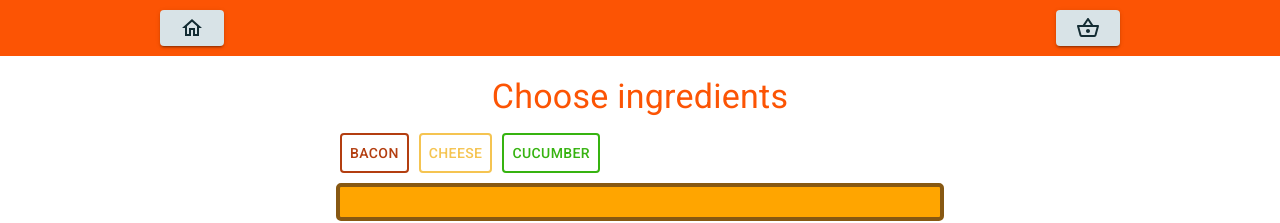
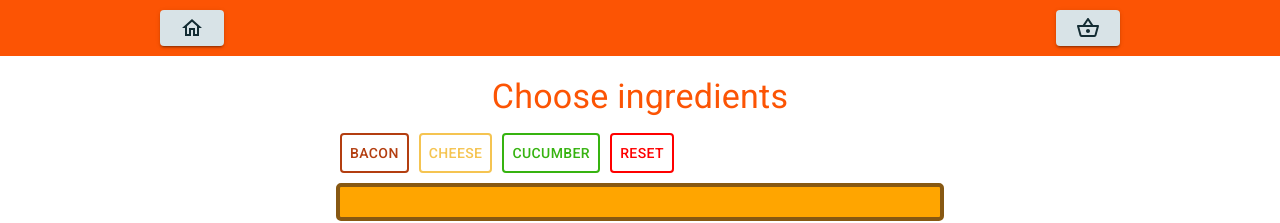
Before and after one commit to hotaken/web_shop, a React (Create React App) app: page / in a window 1280 px wide. Shown: the top 223 px of the page. Built offline with nearby package versions, Linux system fonts and the light colour scheme.

Commit message:
feat: 🎸 reset button in constructor

```diff
--- a/src/containers/BurgerContainer.tsx
+++ b/src/containers/BurgerContainer.tsx
@@ -10,6 +10,8 @@
     addIngredientActionType,
     deleteIngredientAction,
     deleteIngredientActionType,
+    resetIngredientsAction,
+    resetIngredientsActionType,
 } from '../store/ingredients';
 
 type IngredientType = 'bacon' | 'cheese' | 'cucumber';
@@ -50,6 +52,11 @@
             border: '2px solid #36b310',
             marginRight: '10px',
         },
+        resetButton: {
+            color: 'red',
+            border: '2px solid red',
+            marginRight: '10px',
+        },
         output: {
             display: 'flex',
             flexDirection: 'column',
@@ -63,6 +70,7 @@
     ingredients: StoreType['ingredients'];
     addIngredient: addIngredientActionType;
     deleteIngredient: deleteIngredientActionType;
+    resetIngredients: resetIngredientsActionType;
 }
 
 const BurgerContainer = (props: IProps): JSX.Element => {
@@ -75,7 +83,7 @@
     // );
 
     // PROPS
-    const { ingredients, addIngredient, deleteIngredient } = props;
+    const { ingredients, addIngredient, deleteIngredient, resetIngredients } = props;
 
     const onAddIngredientHandler = (ingredient: IngredientType) => {
         addIngredient({ ingredient });
@@ -93,6 +101,9 @@
         //     newState.splice(ingredientIndex, 1);
         //     return newState;
         // });
+    };
+    const onResetIngredientsHandler = () => {
+        resetIngredients();
     };
 
     return (
@@ -121,6 +132,10 @@
                 >
                     Cucumber
                 </Button>
+
+                <Button className={classes.resetButton} onClick={() => onResetIngredientsHandler}>
+                    Reset
+                </Button>
             </div>
 
             <div className={classes.output}>
@@ -145,6 +160,7 @@
             dispatch(addIngredientAction({ ingredient })),
         deleteIngredient: ({ ingredientIndex }: { ingredientIndex: number }) =>
             dispatch(deleteIngredientAction({ ingredientIndex })),
+        resetIngredients: () => dispatch(resetIngredientsAction()),
     };
 };
 
--- a/src/store/ingredients.ts
+++ b/src/store/ingredients.ts
@@ -2,6 +2,7 @@
 
 type ADD_INGREDIENT = 'ADD_INGREDIENT';
 type DELETE_INGREDIENT = 'DELETE_INGREDIENT';
+type RESET_INGREDIENT = 'RESET_INGREDIENTS';
 
 interface IAddIngredientAction {
     type: ADD_INGREDIENT;
@@ -12,8 +13,11 @@
     type: DELETE_INGREDIENT;
     ingredientIndex: number;
 }
+interface IResetIngredientsAction {
+    type: RESET_INGREDIENT;
+}
 
-type ActionTypes = IAddIngredientAction | IDeleteIngredientAction;
+type ActionTypes = IAddIngredientAction | IDeleteIngredientAction | IResetIngredientsAction;
 
 export type addIngredientActionType = ({
     ingredient,
@@ -41,6 +45,14 @@
     };
 };
 
+export type resetIngredientsActionType = () => IResetIngredientsAction;
+
+export const resetIngredientsAction: resetIngredientsActionType = () => {
+    return {
+        type: 'RESET_INGREDIENTS',
+    };
+};
+
 // INITIAL STATE
 export type IngredientStateType = IngredientType[];
 const initialState: IngredientStateType = [];
@@ -58,6 +70,9 @@
             newState.splice(action.ingredientIndex, 1);
             return newState;
         }
+        case 'RESET_INGREDIENTS': {
+            return initialState;
+        }
         default:
             return state;
     }
```
